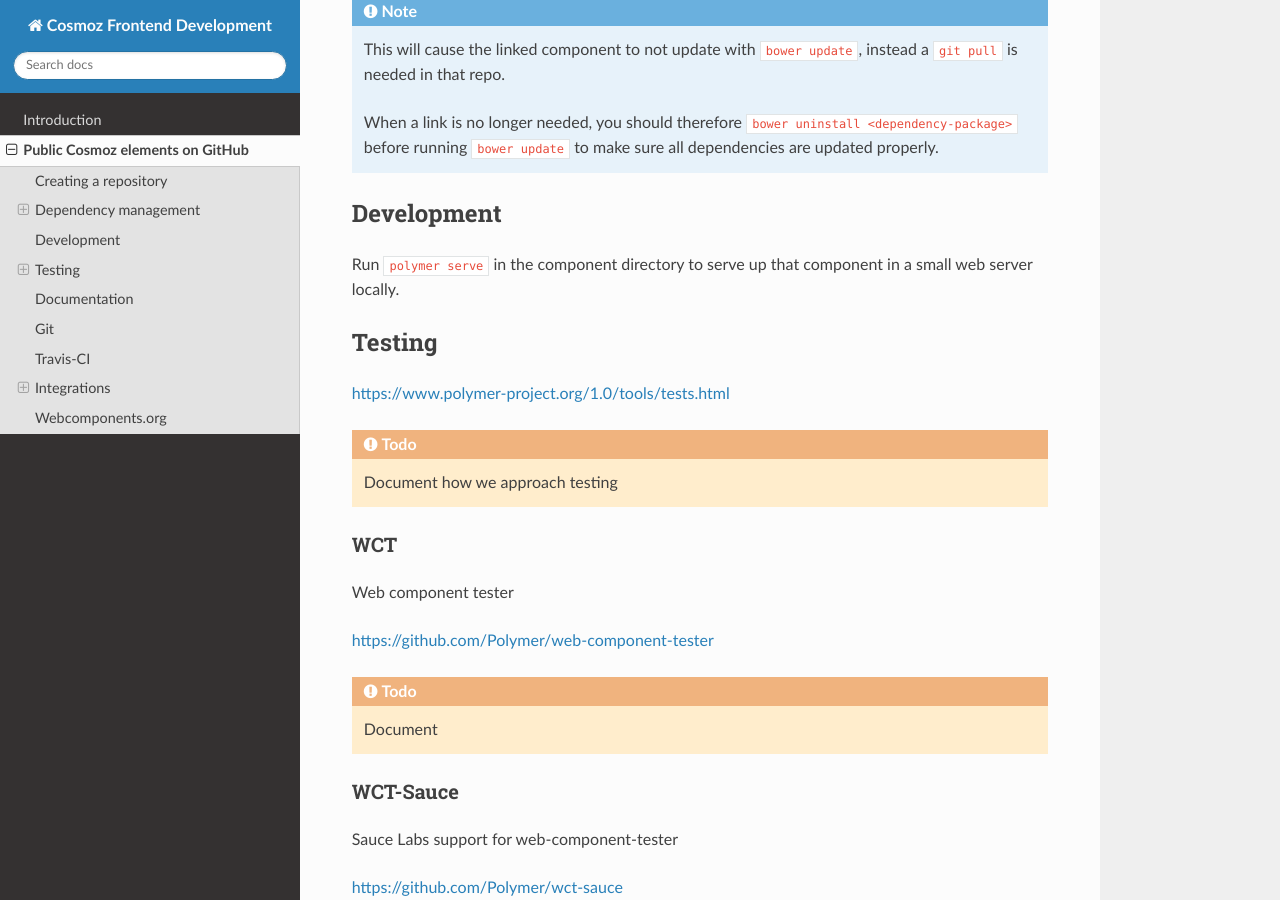
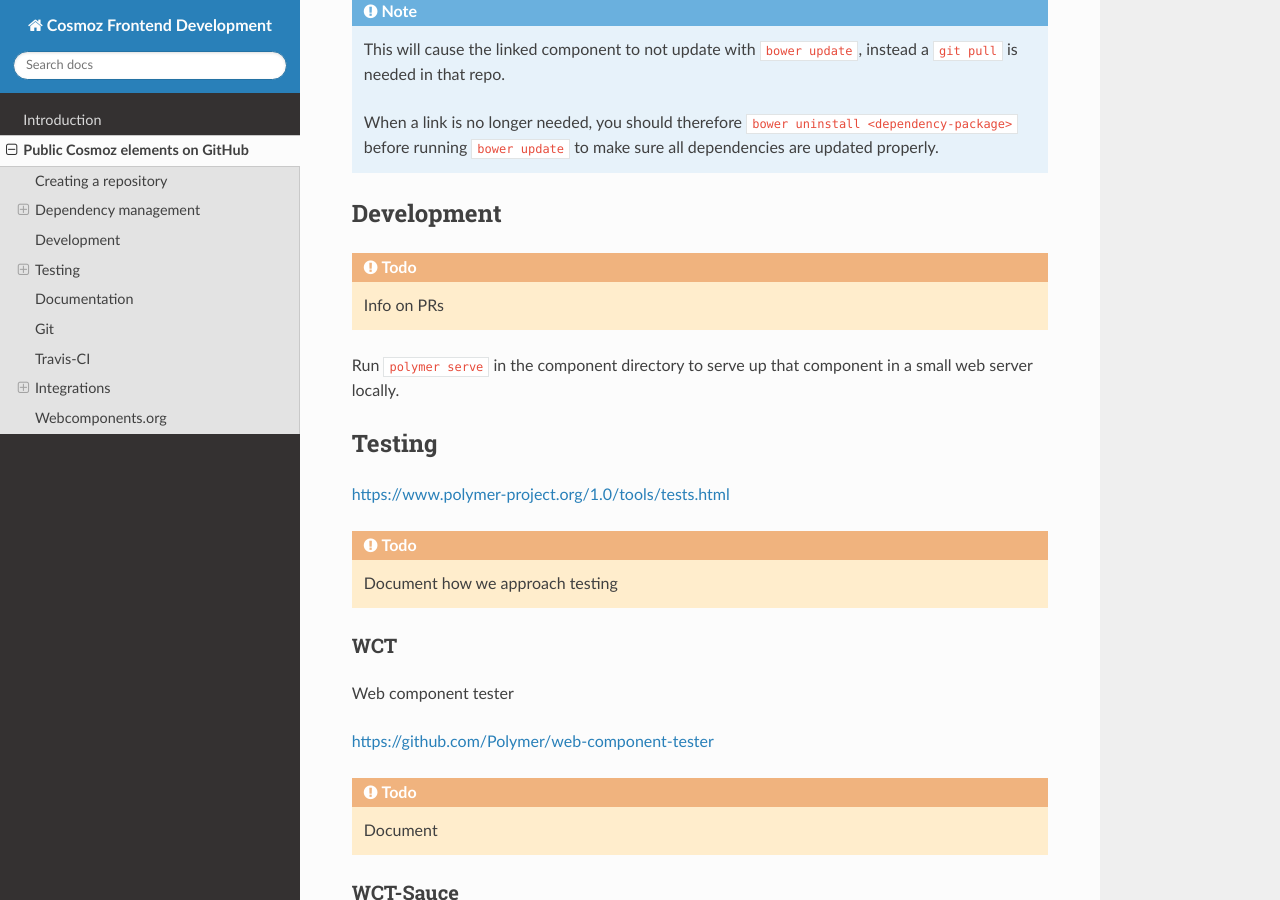
Before and after one commit to plumelo/cosmoz-frontend-rtd, a Sphinx documentation site: the page built from docs/20-github-public.rst, in a window 1280 px wide and 900 px high, scrolled down 1319 px. Built offline with Sphinx 7.4.7 and the Read the Docs theme 2.0.0, drawn with Linux system fonts in a browser that asks for light colours.

Commit message:
Docs migration

```diff
--- a/docs/01setup.rst
+++ b/docs/10-setup.rst
@@ -58,7 +58,7 @@ Basic Usage
 
 .. todo:: Link to generic git guide for common tasks
 
-.. todo:: Git flow info (Github? Gitflow? Neovici?)
+.. todo:: Git flow info (Github? Gitflow? Neovici? PRs?)
 
 Fetch changes from remote repo
 """"""""""""""""""""""""""""""
--- a/docs/02github-public.rst
+++ b/docs/20-github-public.rst
@@ -73,6 +75,8 @@ available in cosmoz-omnitable instantly.
 
 Development
 -----------
+
+.. todo:: Info on PRs
 
 Run ``polymer serve`` in the component directory to serve up that component in a small web server locally.
 
```
Also changed, not shown: other parts of docs/20-github-public.rst (+2 -0 lines), 1 other file.
